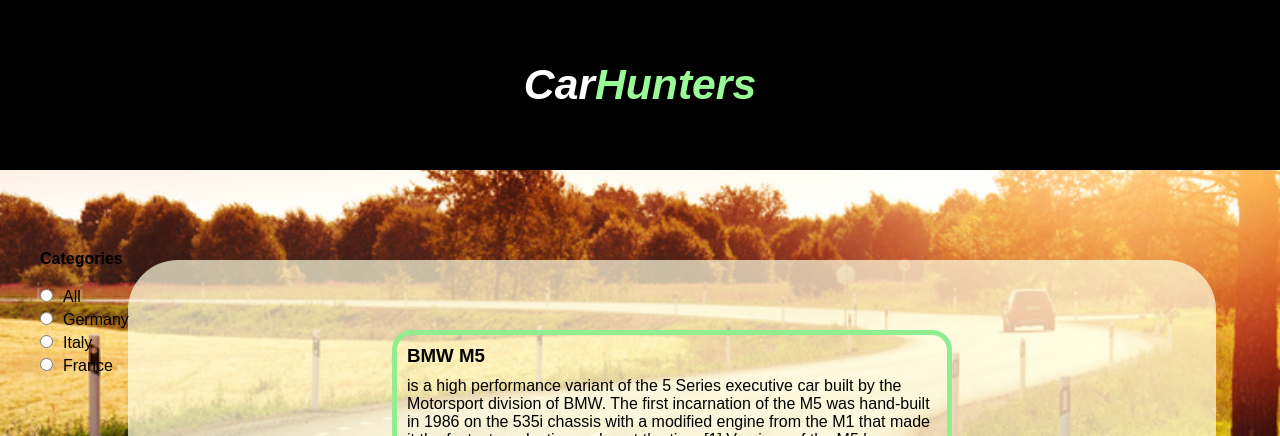
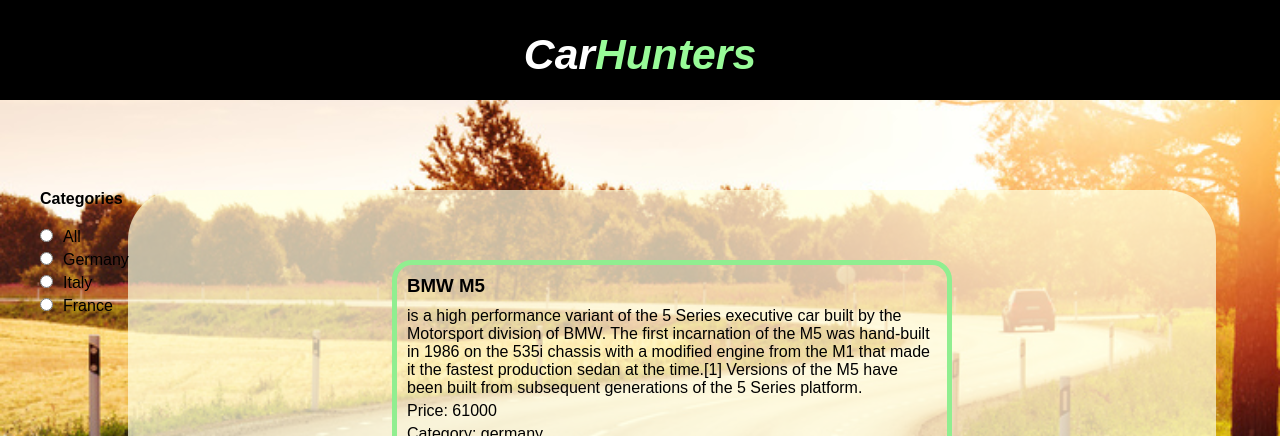
Before and after one commit to NataliaSirotko/Car-Filter, a plain HTML site: page index.html in a window 1280 px wide. Shown: the top 436 px of the page. Drawn offline with Linux system fonts and the light colour scheme.

Commit message:
refactor styles

```diff
--- a/style.css
+++ b/style.css
@@ -2,14 +2,15 @@
     margin: 0;
 }
 body {
-    background: url('images/48.jpg') repeat-y center 170px;
+    background: url('images/48.jpg') repeat-y center 100px;
     background-size: 100% auto;
     background-attachment: fixed;
     font-family: Arial, Helvetica, sans-serif;
 }
 header {
-    height: 170px;
+    height: 100px;
     background-color: black;
+    position: re
 }
 header h1  {
     color: palegreen;
@@ -18,7 +19,7 @@ header h1  {
     font-style: italic;
     font-weight: bold;
     font-size: 32pt;
-    padding-top: 60px;
+    padding-top: 30px;
 }
 h1 span {
     color: white;
@@ -29,7 +30,7 @@ main ul {
 }
 main form {
     position: fixed;
-    top: 250px;
+    top: 190px;
 }
 ul h4 {
     margin-bottom: 20px;
```
